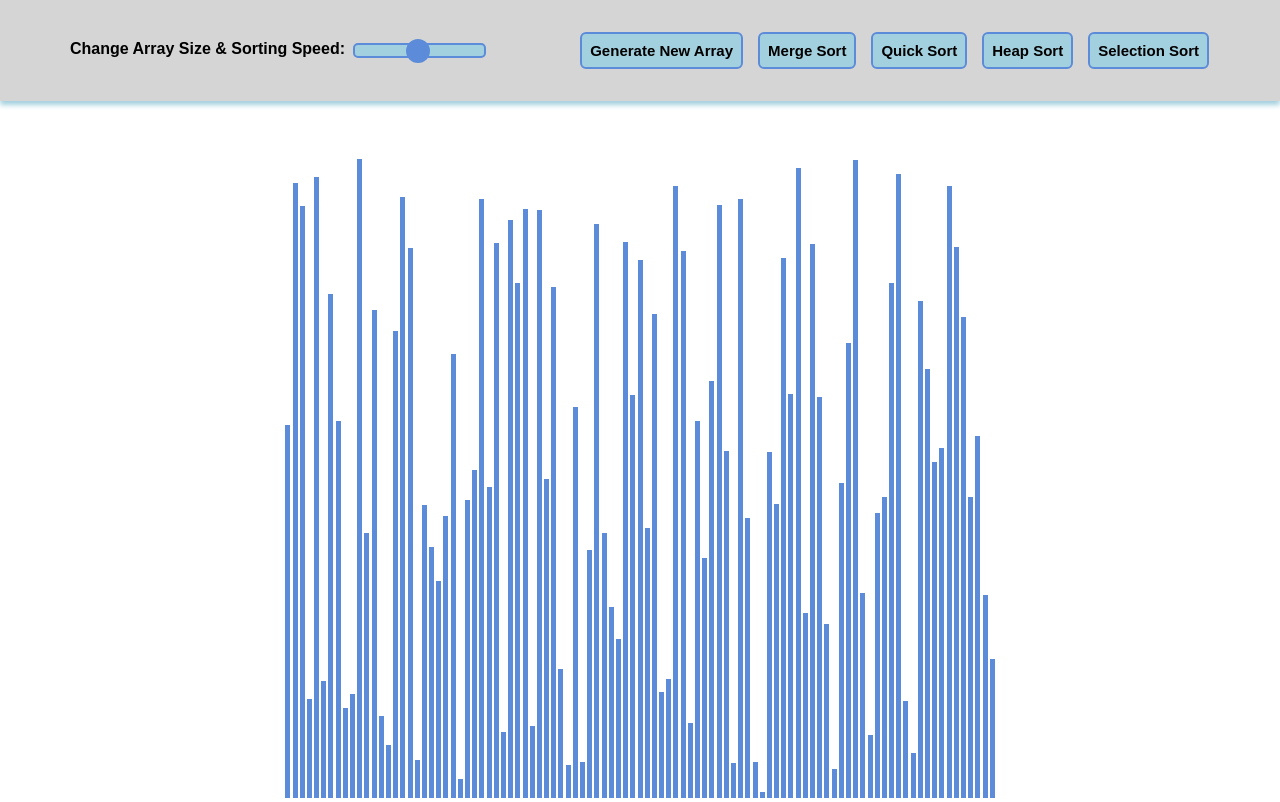
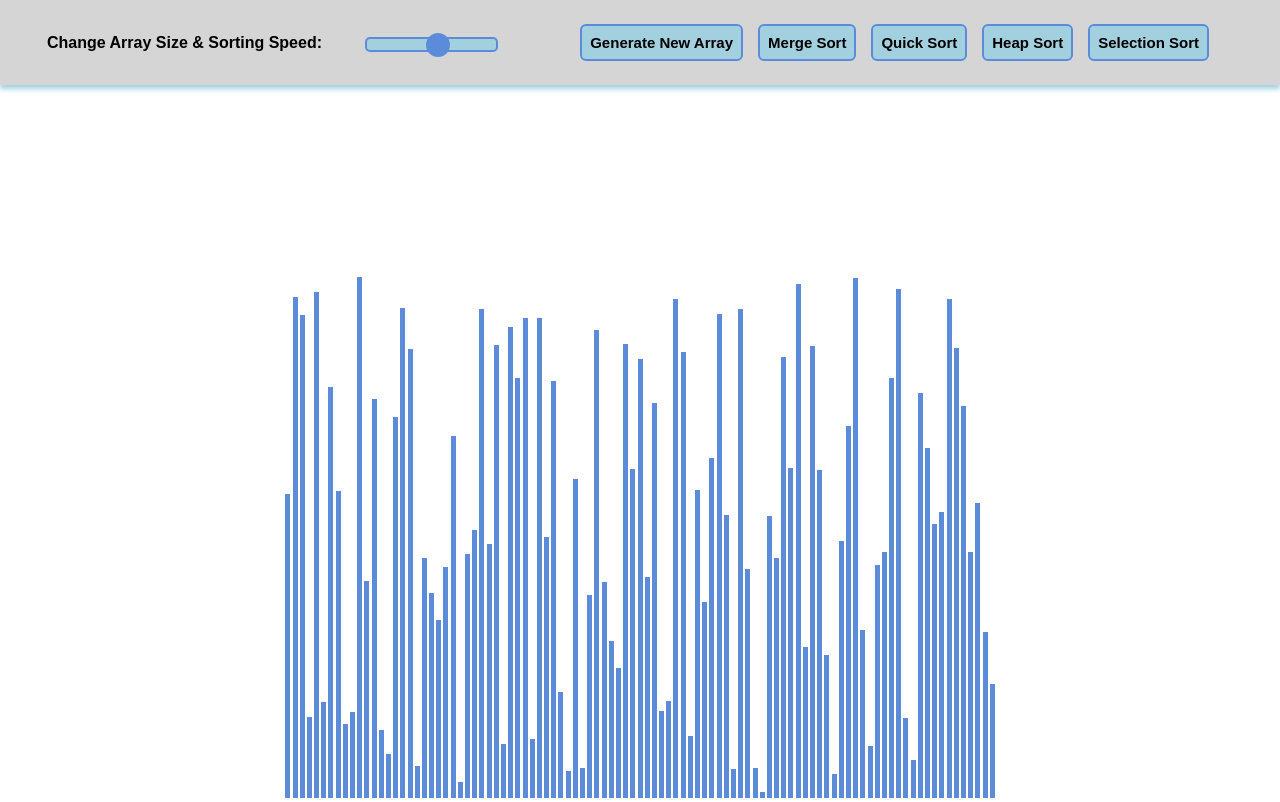
Before and after one commit to Rahulk284/SortingVisualizer, a React (Create React App) app: page / in a window 1280 px wide. Built offline with nearby package versions, Linux system fonts and the light colour scheme.

Commit message:
format changes

```diff
--- a/src/SortingVis/SortingVis.css
+++ b/src/SortingVis/SortingVis.css
@@ -33,7 +33,7 @@ nav {
     left: 0;
     right: 0;
     align-items: center;
-    padding: 2rem 3.5rem;
+    padding: 1.5rem 3.5rem;
     background-color: rgb(213, 213, 213);
     box-shadow: 0 4px 5px rgb(163, 208, 223);
 }
@@ -65,8 +65,8 @@ button:hover{
 
 .slider-container {
     position: fixed;
-    top: 42px;
-    left: 353px;
+    top: 36px;
+    left: 365px;
     z-index: 999;
 }
 
@@ -96,7 +96,7 @@ button:hover{
     font-family: sans-serif;
     font-weight: 800;
     position: fixed;
-    top: 39.8px;
-    left: 70px;
+    top: 34px;
+    left: 47px;
     z-index: 999;
 }
--- a/src/SortingVis/SortingVis.jsx
+++ b/src/SortingVis/SortingVis.jsx
@@ -27,7 +27,7 @@ export default class SortingVis extends React.Component {
         if(!this.isRunning){
             const array = [];
             for (let i = 1; i < size; i++) {
-                array.push(randonInteger(5, 650)); // started the interval at 5 so the smallest bar is still visible in the visual
+                array.push(randonInteger(5, 530)); // started the interval at 5 so the smallest bar is still visible in the visual
             }
             const speed = size < 10 ? 250 : (238 - size) / 4;
             this.setState({ array, speed });
@@ -260,14 +260,14 @@ export default class SortingVis extends React.Component {
                     </div>
                     </div>
                 </nav>
-                <div className="sizeSpeed">Change Array Size & Sorting Speed:</div>
                 <div className="slider-container">
+                    <div className="sizeSpeed">Change Array Size & Sorting Speed:</div>
                     <input
                         className="slider"
                         id="changeSize"
                         type="range"
                         min="5"
-                        max="200"
+                        max="175"
                         value={this.state.size}
                         style={{background: 'rgb(163, 208, 223)'}}
                         onChange={this.handleChange}
```
